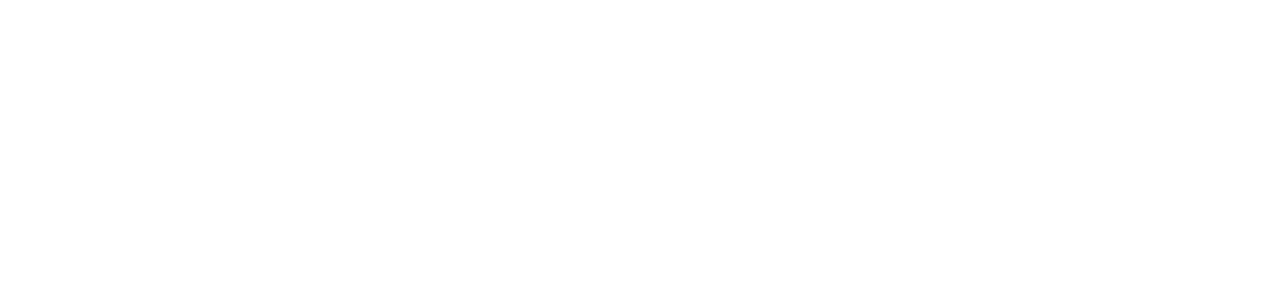
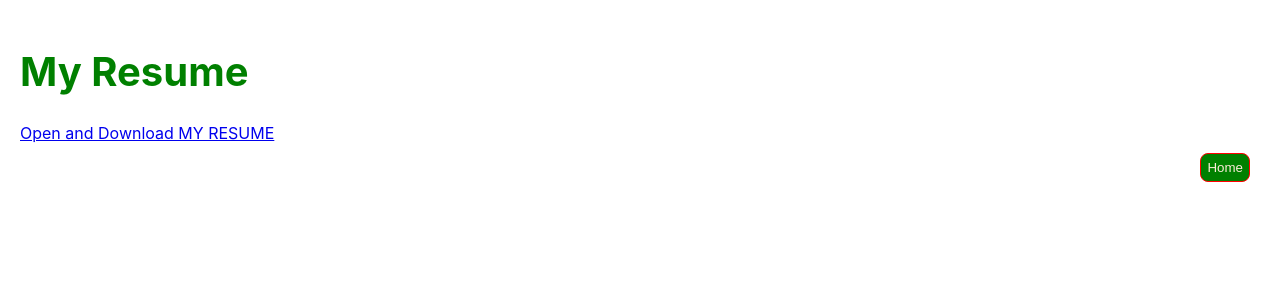
Before and after one commit to T-MADHAVARAO/cc-assign, a React (Create React App) app: page /my-resume in a window 1280 px wide. Before the commit this address had no page. Shown: the top 300 px of the page. Built offline with nearby package versions, Linux system fonts and the light colour scheme.

Commit message:
In this commit added my resume page to find my resume

```diff
--- a/src/App.js
+++ b/src/App.js
@@ -2,6 +2,7 @@
 
 import HomePage from "./components/HomePage";
 import BmiApp from "./components/BMIPage";
+import Resume from "./components/Resumepage";
 
 import "./App.css";
 
@@ -11,6 +12,7 @@
       <Routes>
         <Route path="/" Component={HomePage} />
         <Route path="/bmi-app" Component={BmiApp} />
+        <Route path="/my-resume" Component={Resume} />
       </Routes>
     </BrowserRouter>
   );
--- a/src/components/BMIPage/index.css
+++ b/src/components/BMIPage/index.css
@@ -18,6 +18,7 @@
   border: 0.4px solid red;
   padding: 6px;
   color: antiquewhite;
+  margin: 10px;
 }
 p {
   color: red;
--- a/src/components/HomePage/index.js
+++ b/src/components/HomePage/index.js
@@ -37,6 +37,10 @@
       <h1>
         BMI Calculator Project : <Link to="/bmi-app">BMI-APP</Link>
       </h1>
+
+      <Link to="/my-resume">
+        Visit my resume here -<button>My Resume</button>
+      </Link>
       <div className="social-media">
         <a href="https://www.linkedin.com/in/tarra-madhava-rao/" target="blank">
           <FaLinkedin className="social-item" />
--- /dev/null
+++ b/src/components/Resumepage/index.js
@@ -0,0 +1,16 @@
+import { Link } from "react-router-dom";
+const Resume = () => (
+  <div className="App">
+    <h1>My Resume</h1>
+    <a href="https://apricot-marielle-54.tiiny.site" target="blank">
+      Open and Download MY RESUME
+    </a>
+    <div className="back">
+      <Link to="/">
+        <button>Home</button>
+      </Link>
+    </div>
+  </div>
+);
+
+export default Resume;
```
